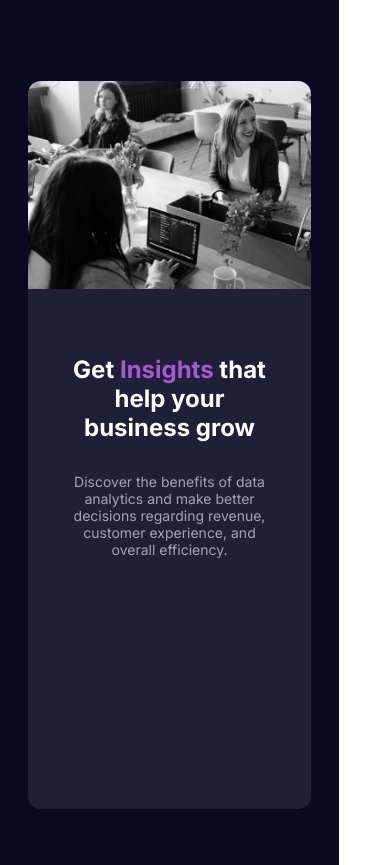
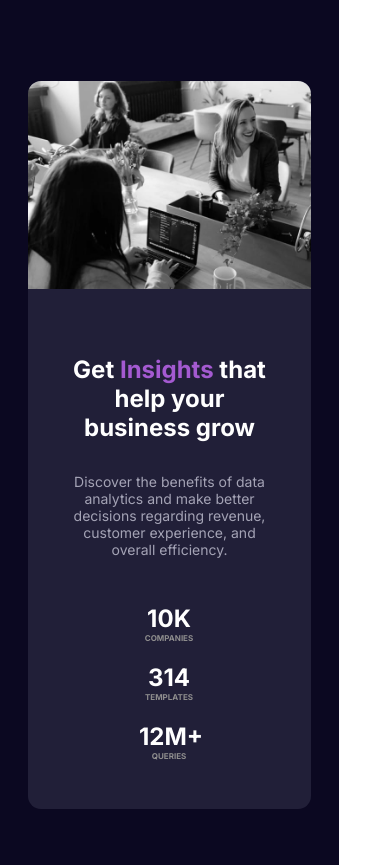
Before and after one commit to Artboeira/Company_Card_Preview, a plain HTML site: page index.html in a window 390 px wide. Drawn offline with Linux system fonts and the light colour scheme.

Commit message:
fim preliminar mobile

```diff
--- a/index.html
+++ b/index.html
@@ -20,6 +20,7 @@
 
 <body>
   <div id="rectangle">
+    <section>
 
         <div class="box">
           <div>
@@ -35,6 +36,27 @@
           <p id="content">Discover the benefits of data analytics and make better decisions regarding revenue, customer experience, and overall efficiency.</p>
         </div>
 
+        <div class="numbers">
+
+          <div class="numberblocks">
+            <p class="numbertitle">10K</p>
+            <p class="subtitle">COMPANIES</p>
+          </div>
+
+          <div class="numberblocks">
+            <p class="numbertitle">314</p>
+            <p class="subtitle">TEMPLATES</p>
+          </div>
+
+          <div class="numberblocks">
+            <p class="numbertitle">12M+</p>
+            <p class="subtitle">QUERIES</p>
+          </div>
+        </div>
+
+
+    </section>
+
   </div>
 </body>
 
--- a/style.css
+++ b/style.css
@@ -81,3 +81,38 @@ h1{
 strong{
     color: #A45AD1;
 }
+
+
+.numbers{
+    position: absolute;
+    width: 60px;
+    height: 47px;
+    left: 139px;
+    top: 584px;
+}
+
+.numbertitle{
+    font-family: Inter;
+    font-style: normal;
+    font-weight: bold;
+    font-size: 24px;
+    line-height: 29px;
+    text-align: center;
+
+    color: #FFFFFF;
+}
+
+.subtitle {
+    font-family: Inter;
+    font-style: normal;
+    font-weight: bold;
+    font-size: 8px;
+    line-height: 10px;
+    text-align: center;
+
+    color: #8F8E8E;
+}
+
+.numberblocks{
+    margin: 20px 0px;
+}
```
Lines whose indentation alone changed are shown as unchanged.
